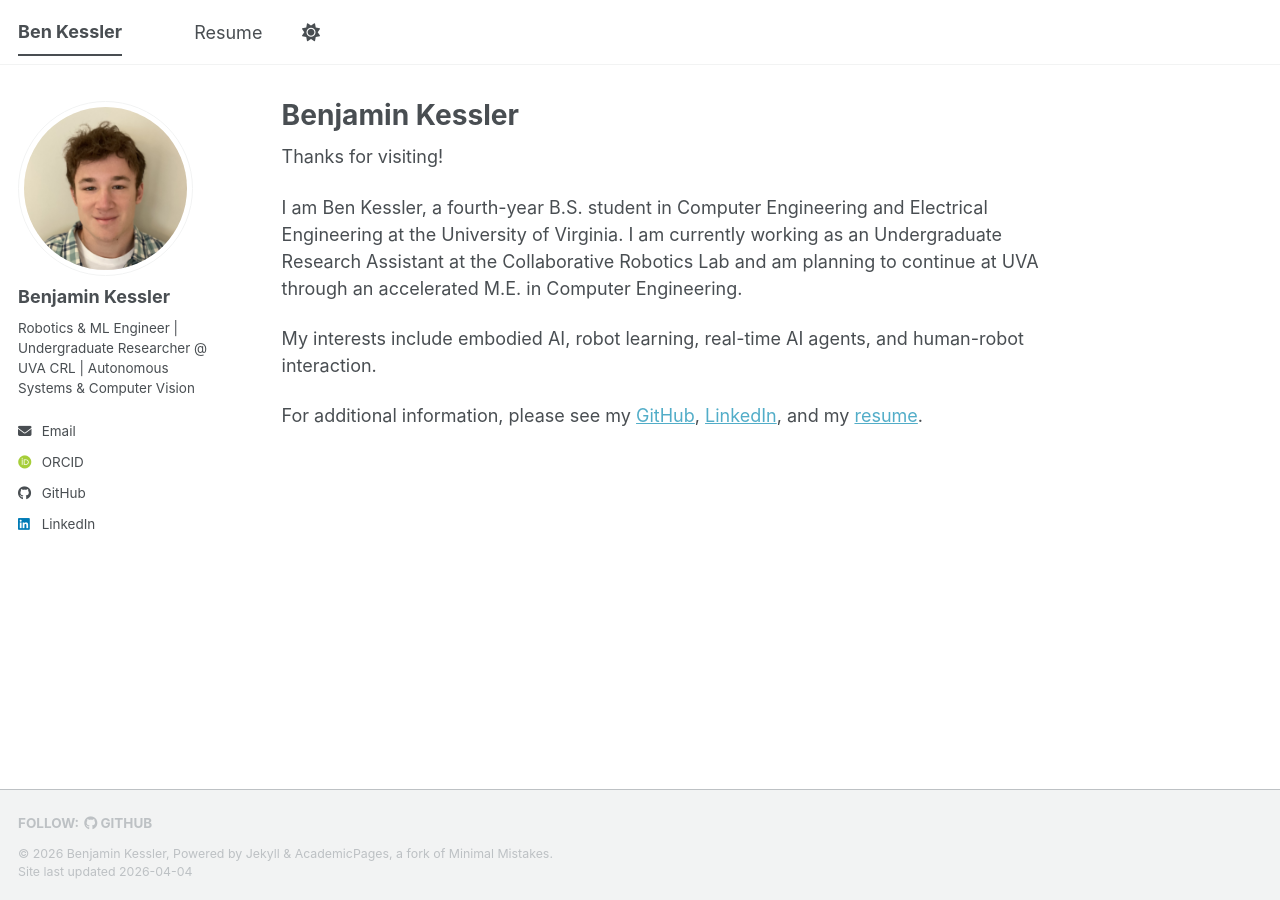
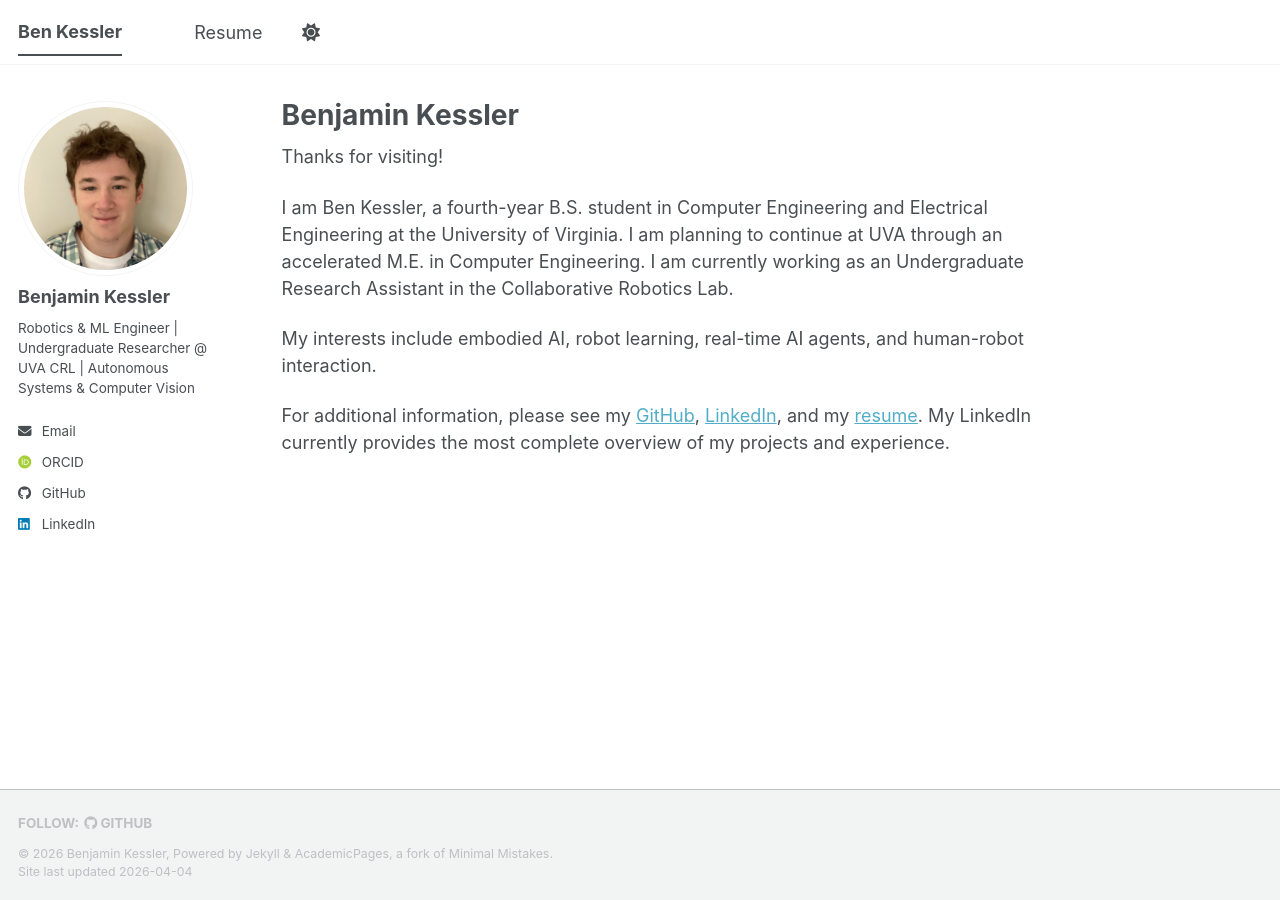
Before and after one commit to Benkess/Benkess.github.io, a Jekyll site: the page built from _pages/about.md, in a window 1280 px wide. Built offline with Jekyll 4.4.1, drawn with Linux system fonts in a browser that asks for light colours; some web fonts are replaced; a script bundle is joined from its source files by our own code; library files that are not in the unit come from our copies.

Commit message:
point to portfolio on LinkedIn

```diff
--- a/_pages/about.md
+++ b/_pages/about.md
@@ -9,8 +9,8 @@ redirect_from:
 
 Thanks for visiting!
 
-I am Ben Kessler, a fourth-year B.S. student in Computer Engineering and Electrical Engineering at the University of Virginia. I am currently working as an Undergraduate Research Assistant at the Collaborative Robotics Lab and am planning to continue at UVA through an accelerated M.E. in Computer Engineering.
+I am Ben Kessler, a fourth-year B.S. student in Computer Engineering and Electrical Engineering at the University of Virginia. I am planning to continue at UVA through an accelerated M.E. in Computer Engineering. I am currently working as an Undergraduate Research Assistant in the Collaborative Robotics Lab.
 
 My interests include embodied AI, robot learning, real-time AI agents, and human-robot interaction.
 
-For additional information, please see my [GitHub](https://github.com/{{ site.author.github }}), [LinkedIn](https://www.linkedin.com/in/{{ site.author.linkedin }}), and my [resume]({{ base_path }}/cv-resume-download/).
+For additional information, please see my [GitHub](https://github.com/{{ site.author.github }}), [LinkedIn](https://www.linkedin.com/in/{{ site.author.linkedin }}), and my [resume]({{ base_path }}/cv-resume-download/). My LinkedIn currently provides the most complete overview of my projects and experience.
```
